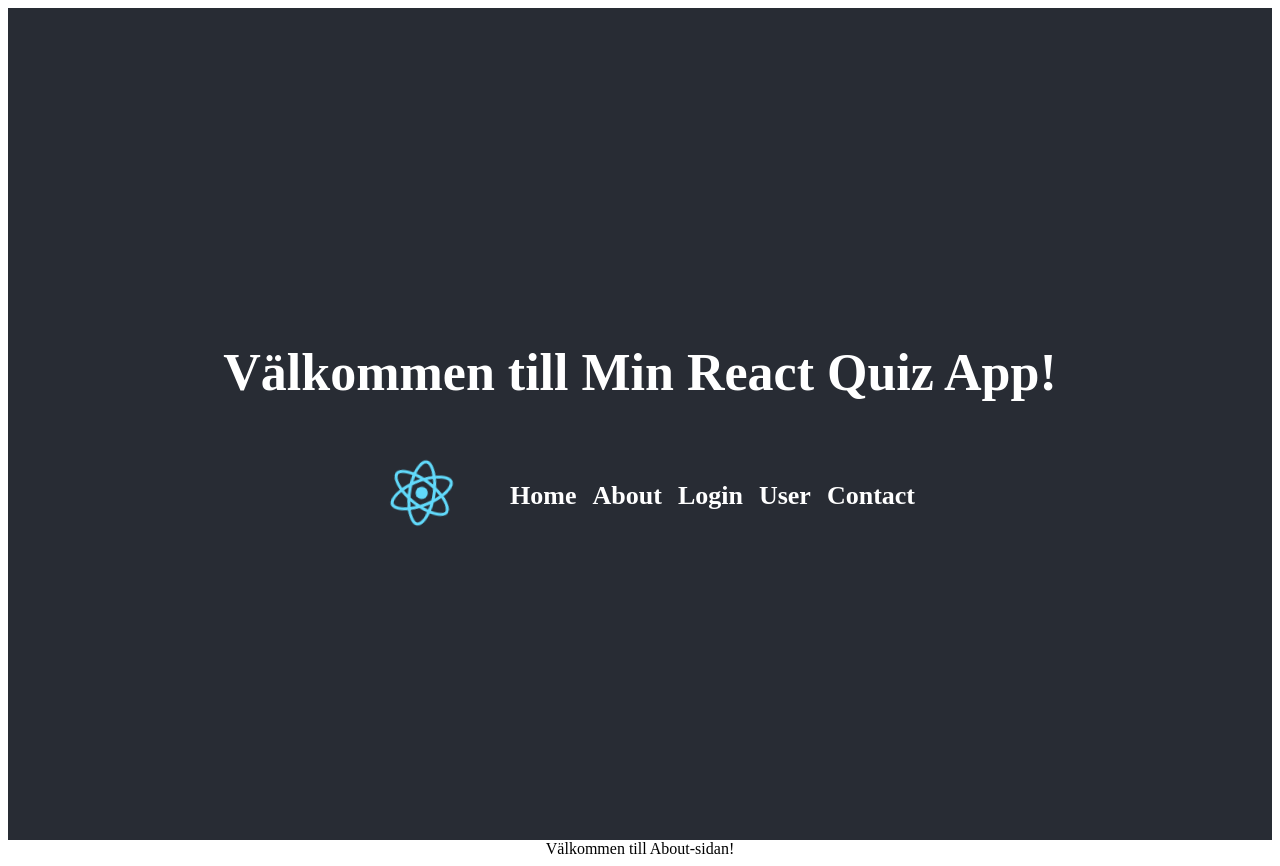
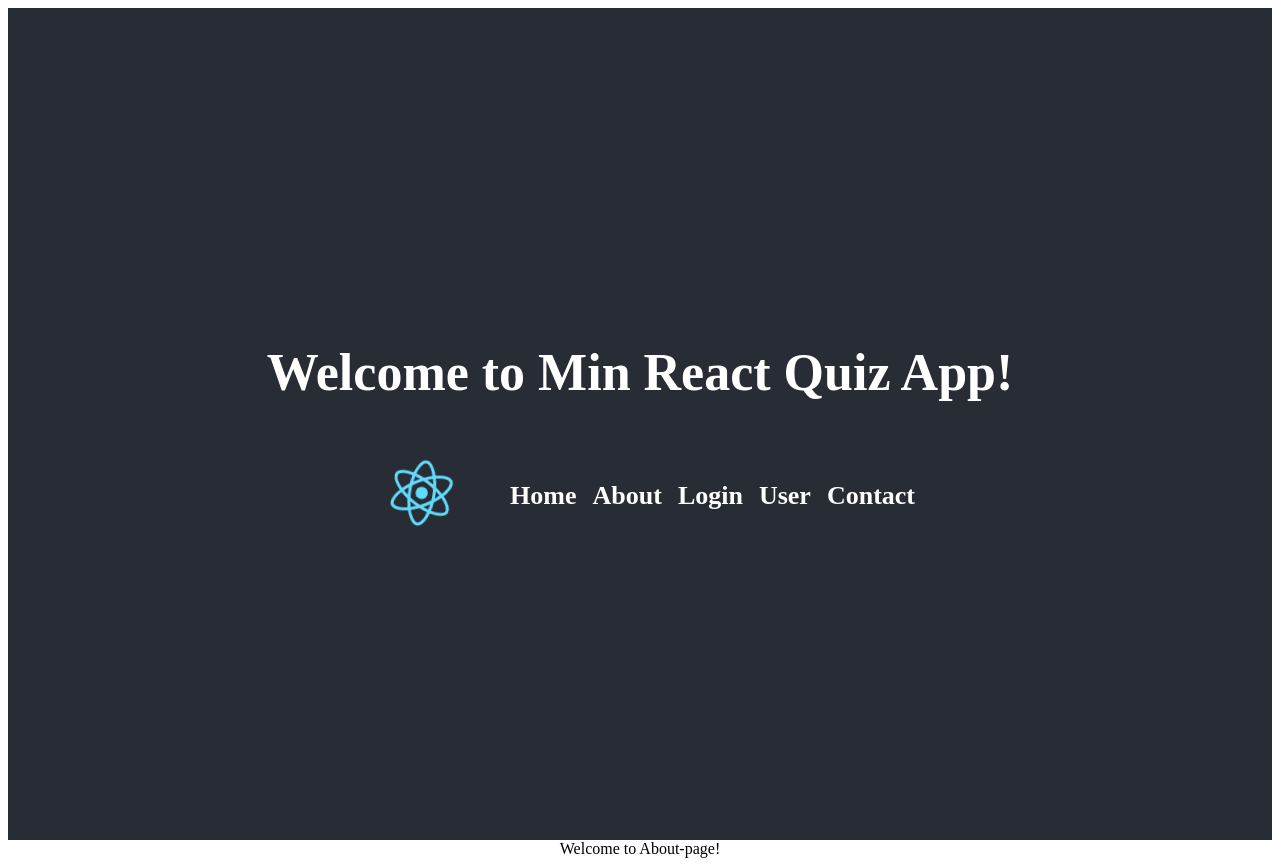
Before and after one commit to herrgallardo/lexicon-react-quiz-app, a React (Create React App) app: page /about in a window 1280 px wide. Built offline with nearby package versions, Linux system fonts and the light colour scheme.

Commit message:
Uptaderat text

```diff
--- a/src/App.js
+++ b/src/App.js
@@ -9,7 +9,7 @@
       <header className="App-header">
         {/* Välkomstsektion */}
         <div className="welcome-area">
-          <h1>Välkommen till Min React Quiz App!</h1>
+          <h1>Welcome to Min React Quiz App!</h1>
         </div>
 
         {/* Rad med logo och navigation */}
--- a/src/Components/about.js
+++ b/src/Components/about.js
@@ -1,7 +1,7 @@
 import React from 'react';
 
 const About = () => {
-  return <div>Välkommen till About-sidan!</div>;
+  return <div>Welcome to About-page!</div>;
 };
 
 export default About;
--- a/src/Components/contact.js
+++ b/src/Components/contact.js
@@ -2,7 +2,7 @@
 import { BrowserRouter as Router, Route, Routes } from 'react-router-dom';
 
 const Contact = () => {
-  return <div>Välkommen till Contact-sidan!</div>;
+  return <div>Welcome to the Contact-page!</div>;
 };
 
 export default Contact;
--- a/src/Components/home.js
+++ b/src/Components/home.js
@@ -1,7 +1,7 @@
 import React from 'react';
 
 const Home = () => {
-  return <div>Välkommen till Home-sidan!</div>;
+  return <div>Welcome to the Home-page!</div>;
 };
 
 export default Home;
--- a/src/Components/login.js
+++ b/src/Components/login.js
@@ -1,7 +1,7 @@
 import React from 'react';
 
 const Login = () => {
-  return <div>Välkommen till Login-sidan!</div>;
+  return <div>Welcome to the Login-page!</div>;
 };
 
 export default Login;
--- a/src/Components/user.js
+++ b/src/Components/user.js
@@ -1,7 +1,7 @@
 import React from 'react';
 
 const User = () => {
-  return <div>Välkommen till User-sidan!</div>;
+  return <div>Welcome to the User-page!</div>;
 };
 
 export default User;
```
